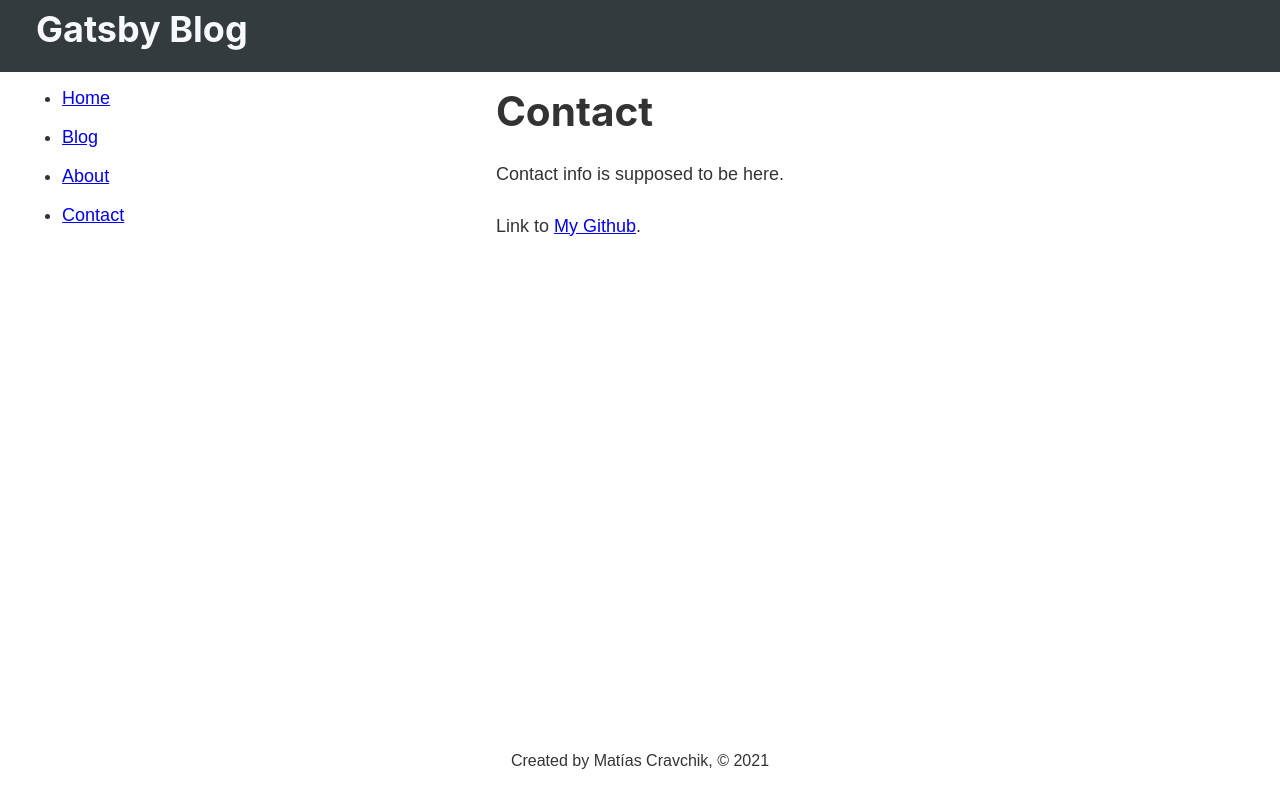
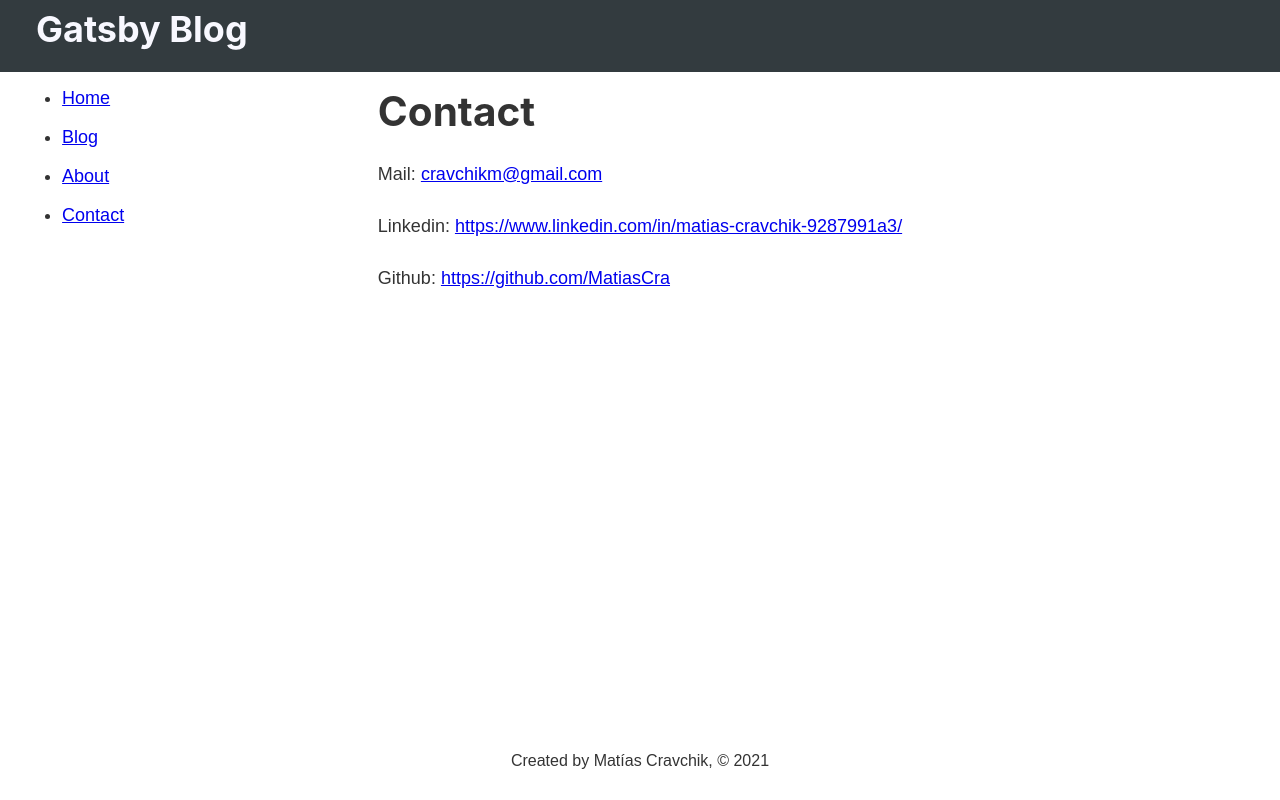
Before and after one commit to MatiasCra/gatsby-blog, a Gatsby site: page /contact in a window 1280 px wide. Built offline with nearby package versions, Linux system fonts and the light colour scheme; Gatsby itself is replaced by a stand-in of ours.

Commit message:
about and contact

```diff
--- a/src/functions/makeSlug.js
+++ b/src/functions/makeSlug.js
@@ -1,3 +1,6 @@
+//Made this a function in case I decide to change it
+// or replace it with a slug in Contentful.
+
 export const makeSlug = title => {
     return title.toLowerCase().replace(" ", "_");
 }
--- a/src/pages/contact.js
+++ b/src/pages/contact.js
@@ -1,22 +1,33 @@
-import React from "react"
-import Layout from "../components/layout.js"
-import Head from "../components/head"
+import React from "react";
+import Layout from "../components/layout.js";
+import Head from "../components/head";
 
 const ContactPage = () => {
   return (
     <Layout>
       <Head title="Contact" />
       <h1>Contact</h1>
-      <p>Contact info is supposed to be here.</p>
       <p>
-        Link to{" "}
+        Mail:{" "}
+        <a href = "mailto: cravchikm@gmail.com">cravchikm@gmail.com</a>
+      </p>
+      <p>
+        Linkedin:{" "}
+        <a
+          href="https://www.linkedin.com/in/matias-cravchik-9287991a3/"
+          target="__blank"
+        >
+          https://www.linkedin.com/in/matias-cravchik-9287991a3/
+        </a>
+      </p>
+      <p>
+        Github:{" "}
         <a href="https://github.com/MatiasCra" target="__blank">
-          My Github
+          https://github.com/MatiasCra
         </a>
-        .
       </p>
     </Layout>
-  )
-}
+  );
+};
 
-export default ContactPage
+export default ContactPage;
--- a/src/pages/index.js
+++ b/src/pages/index.js
@@ -4,6 +4,10 @@
 import Header from "../components/header.js";
 import * as homeStyles from "./home.module.css";
 import gatsbyLogo from "../media/gatsby-logo.svg";
+
+/* Decided to avoid the layoyt component so I can display things where I want to without
+bothering about the global layout restrictions. This should be changed is the site is to
+be made responsive. */
 
 const IndexPage = () => {
   return (
```
Also changed, not shown: src/pages/about.js (+12 -8 lines).
